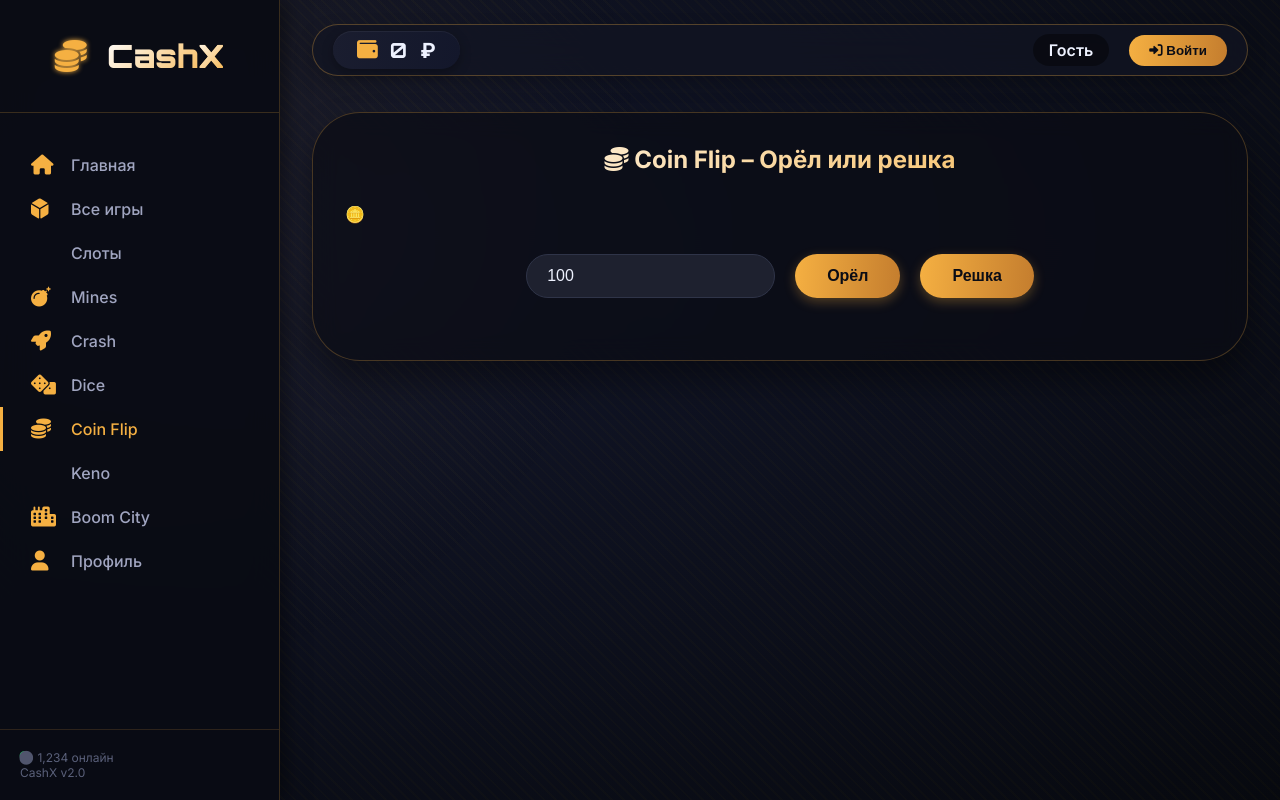
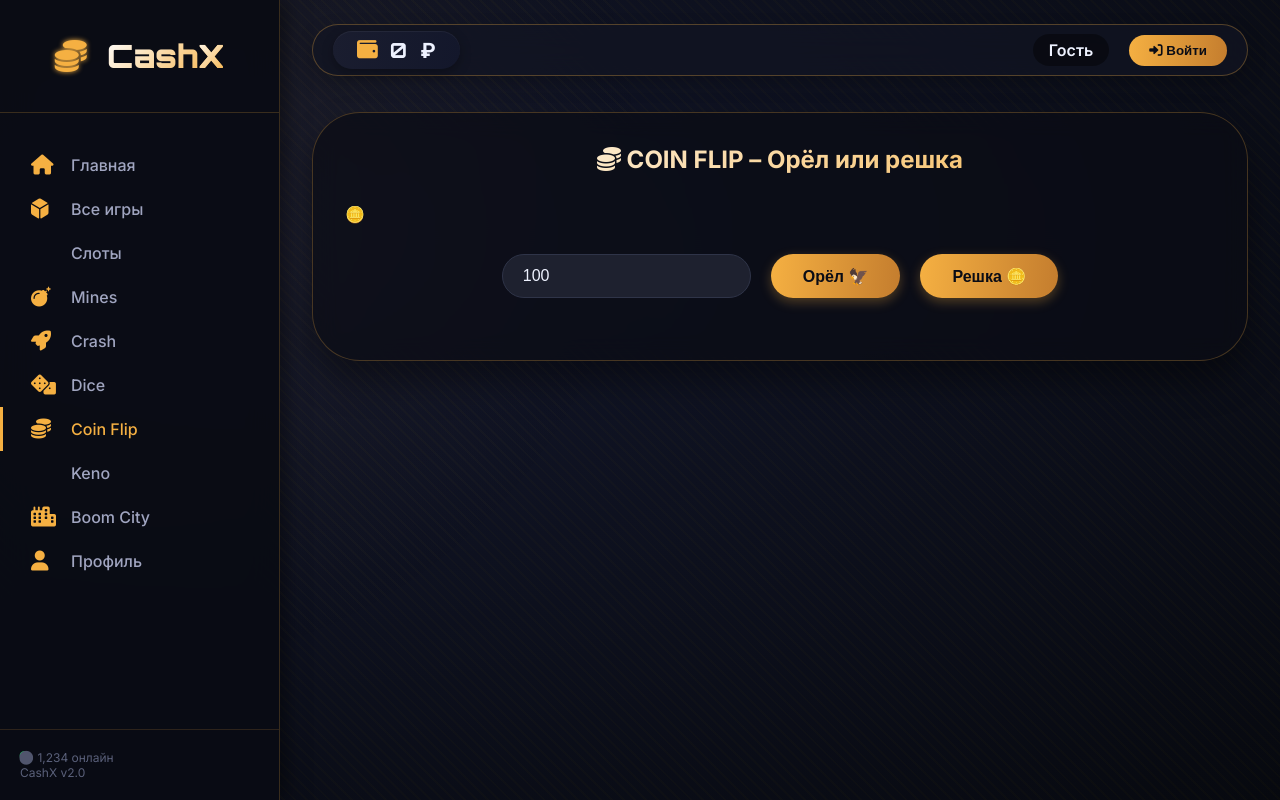
Before and after one commit to hanotsosall/cashx, a Flask app: page /game/coinflip in a window 1280 px wide. Run offline with Flask 3, Linux system fonts and the light colour scheme.

Commit message:
Update game_coinflip.html

```diff
--- a/templates/game_coinflip.html
+++ b/templates/game_coinflip.html
@@ -1,30 +1,33 @@
-<!-- game_coinflip.html -->
 {% extends "layout.html" %}
 {% block content %}
 <div class="game-container">
-    <h2><i class="fas fa-coins"></i> Coin Flip – Орёл или решка</h2>
+    <h2><i class="fas fa-coins"></i> COIN FLIP – Орёл или решка</h2>
     <div class="coin" id="coinDisplay">🪙</div>
     <div class="controls">
-        <input type="number" id="coinBet" value="100">
-        <button id="coinHeads" class="btn-primary">Орёл</button>
-        <button id="coinTails" class="btn-primary">Решка</button>
+        <input type="number" id="coinBet" value="100" step="50">
+        <button id="coinHeads" class="btn-primary">Орёл 🦅</button>
+        <button id="coinTails" class="btn-primary">Решка 🪙</button>
     </div>
     <div id="coinResult"></div>
 </div>
 <script>
     async function flip(choice) {
         const bet = parseInt(document.getElementById('coinBet').value);
-        if (isNaN(bet) || bet < 10) return alert('Ставка от 10₽');
+        if (isNaN(bet) || bet < 10) return showToast('Ставка от 10₽', true);
         const res = await fetch('/api/coinflip/flip', {
-            method: 'POST',
-            headers: { 'Content-Type': 'application/json' },
+            method: 'POST', headers:{'Content-Type':'application/json'},
             body: JSON.stringify({ bet, choice })
         });
         const data = await res.json();
-        if (data.error) return alert(data.error);
+        if (data.error) return showToast(data.error, true);
+        const resultText = data.result === 'heads' ? 'Орёл 🦅' : 'Решка 🪙';
         document.getElementById('coinDisplay').innerHTML = data.result === 'heads' ? '🦅' : '🪙';
-        if (data.win > 0) document.getElementById('coinResult').innerHTML = `Выигрыш: ${data.win} ₽`;
-        else document.getElementById('coinResult').innerHTML = `Проигрыш`;
+        if (data.win > 0) {
+            document.getElementById('coinResult').innerHTML = `Выигрыш: ${data.win} ₽`;
+            if (window.createConfetti) window.createConfetti();
+        } else {
+            document.getElementById('coinResult').innerHTML = `Проигрыш (выпал ${resultText})`;
+        }
         await updateBalanceUI();
     }
     document.getElementById('coinHeads').onclick = () => flip('heads');
```
